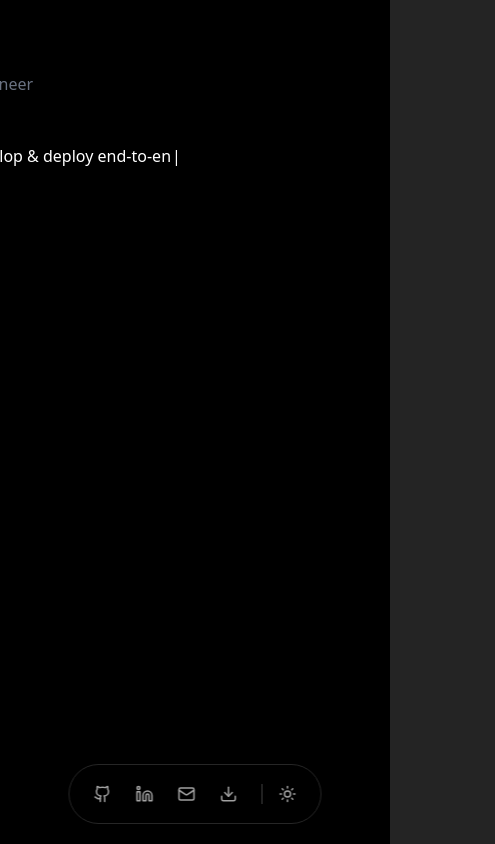
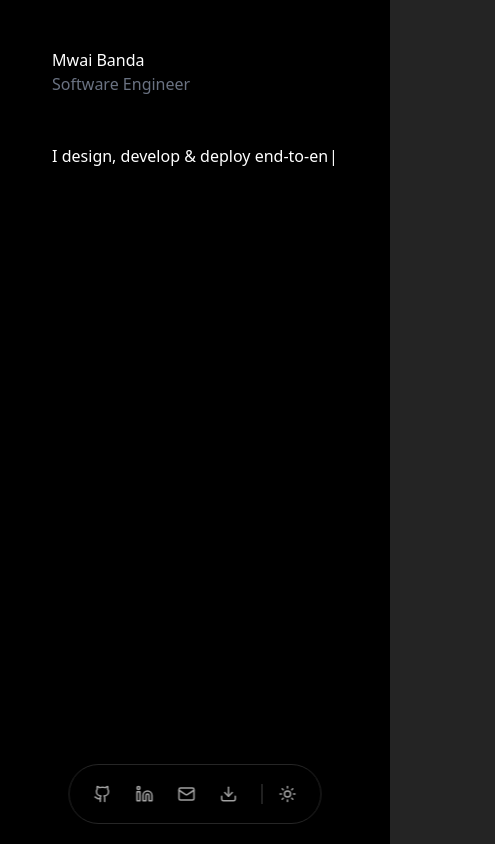
Before and after one commit to MwaiBanda/mwaibanda.com, a React (Vite) app in the folder frontend/: page / in a window 390 px wide. Shown: the whole page, 495 px wide, since content can reach past the window. Built offline with nearby package versions, Linux system fonts and the light colour scheme.

Commit message:
Update width to fit mobile

```diff
--- a/frontend/src/App.tsx
+++ b/frontend/src/App.tsx
@@ -4,14 +4,14 @@ import Typewriter from "typewriter-effect"
 function App() {
 
   return (
-    <div className="flex min-h-screen w-[100vw] flex-col items-center  p-6 text-white lg:justify-center lg:p-8 bg-black">
+    <div className="flex min-h-screen min-w-screen flex-col items-center  p-6 text-white lg:justify-center lg:p-8 bg-black">
                 <header className="mb-6 w-full max-w-[335px] text-sm not-has-[nav]:hidden lg:max-w-4xl">
                     <nav className="flex items-center justify-end gap-4">
 
                     </nav>
                 </header>
                 <div className="flex w-full items-start justify-center opacity-100 transition-opacity duration-750 lg:grow starting:opacity-0">
-                    <div className='max-w-[600px] min-w-[600px]'>
+                    <div className='max-w-[600px] lg:min-w-[600px]'>
                     <h1>Mwai Banda</h1>
                     <h2 className="mb-12 text-gray-500">Software Engineer</h2>
                     <Typewriter onInit={(t) => {
```
